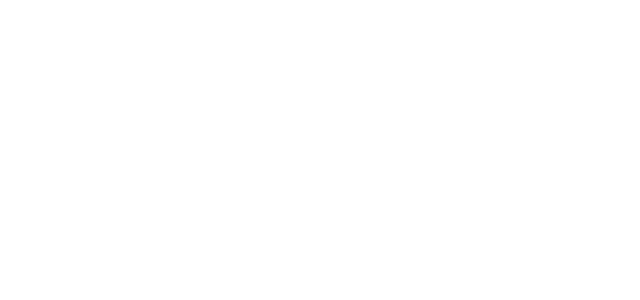
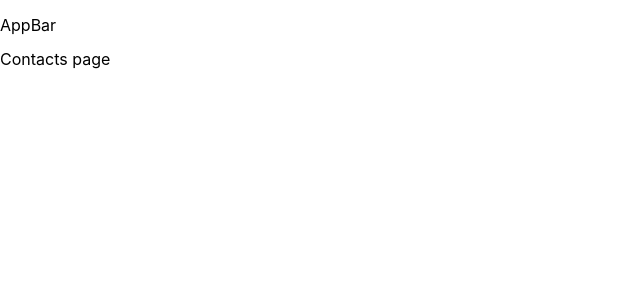
Before and after one commit to vladkrasovsky/goit-react-hw-08-phonebook, a React (Create React App) app: page /goit-react-hw-08-phonebook/contacts in a window 1280 px wide. Before the commit this address had no page. Shown: the top 300 px of the page, without its empty margins (0-640 px from the left). Built offline with nearby package versions, Linux system fonts and the light colour scheme.

Commit message:
Adds basic routes

```diff
--- a/src/components/App.js
+++ b/src/components/App.js
@@ -1,12 +1,25 @@
+import { lazy } from 'react';
 import { Routes, Route } from 'react-router-dom';
 import { GlobalStyle } from './GlobalStyle';
 import { Layout } from './Layout';
+
+const HomePage = lazy(() => import('pages/Home'));
+const RegisterPage = lazy(() => import('pages/Register'));
+const LoginPage = lazy(() => import('pages/Login'));
+const ContactsPage = lazy(() => import('pages/Contacts'));
+const NotFoundPage = lazy(() => import('pages/NotFound.js'));
 
 export const App = () => {
   return (
     <>
       <Routes>
-        <Route path="/" element={<Layout />} />
+        <Route path="/" element={<Layout />}>
+          <Route index element={<HomePage />} />
+          <Route path="/register" element={<RegisterPage />} />
+          <Route path="/login" element={<LoginPage />} />
+          <Route path="/contacts" element={<ContactsPage />} />
+          <Route path="*" element={<NotFoundPage />} />
+        </Route>
       </Routes>
       <GlobalStyle />
     </>
--- a/src/components/Layout.js
+++ b/src/components/Layout.js
@@ -1,7 +1,13 @@
+import { Suspense } from 'react';
+import { Outlet } from 'react-router-dom';
+
 export const Layout = () => {
   return (
     <div>
       <p>AppBar</p>
+      <Suspense fallback={<div>Loading page...</div>}>
+        <Outlet />
+      </Suspense>
     </div>
   );
 };
--- /dev/null
+++ b/src/pages/Contacts.js
@@ -0,0 +1,3 @@
+export default function Contacts() {
+  return <div>Contacts page</div>;
+}
--- /dev/null
+++ b/src/pages/Home.js
@@ -0,0 +1,3 @@
+export default function Home() {
+  return <div>Home page</div>;
+}
--- /dev/null
+++ b/src/pages/Login.js
@@ -0,0 +1,3 @@
+export default function Login() {
+  return <div>Login page</div>;
+}
--- /dev/null
+++ b/src/pages/NotFound.js
@@ -0,0 +1,3 @@
+export default function NotFound() {
+  return <div>Not Found</div>;
+}
--- /dev/null
+++ b/src/pages/Register.js
@@ -0,0 +1,3 @@
+export default function Register() {
+  return <div>Register page</div>;
+}
```
